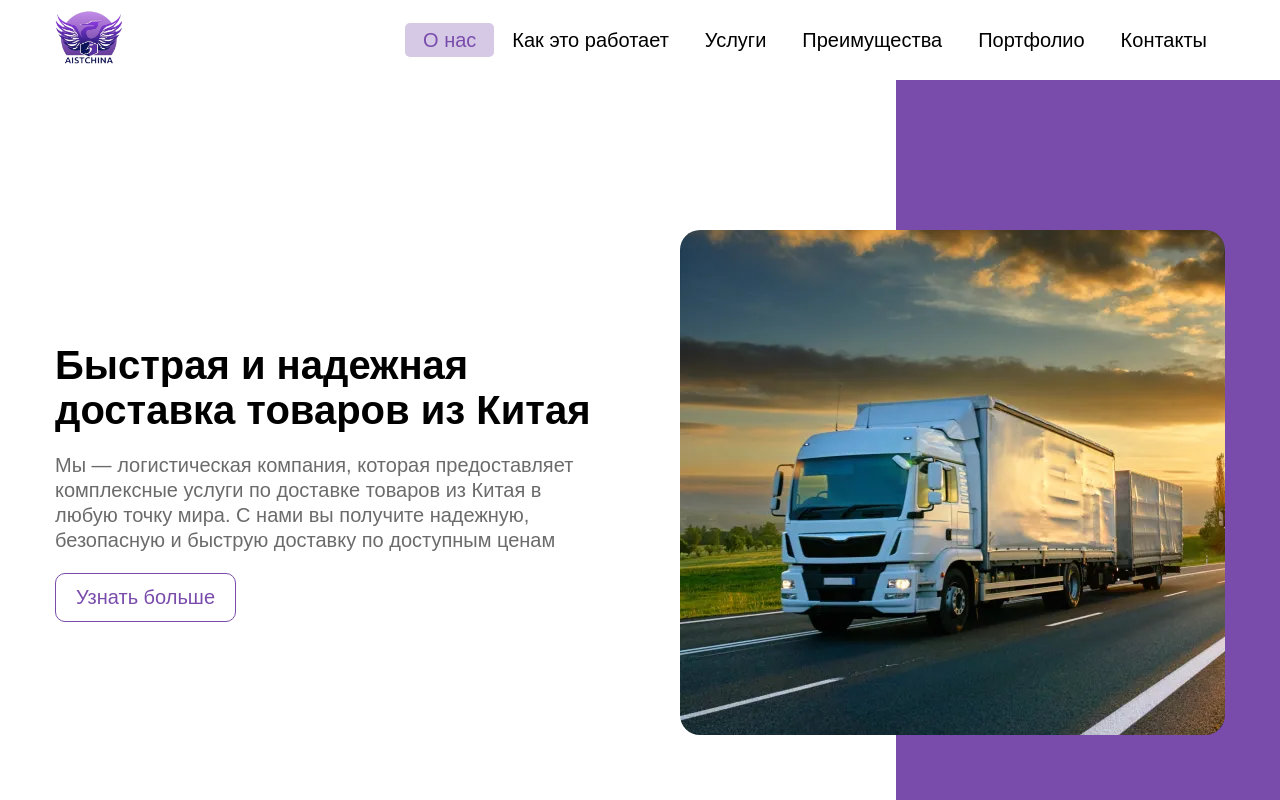
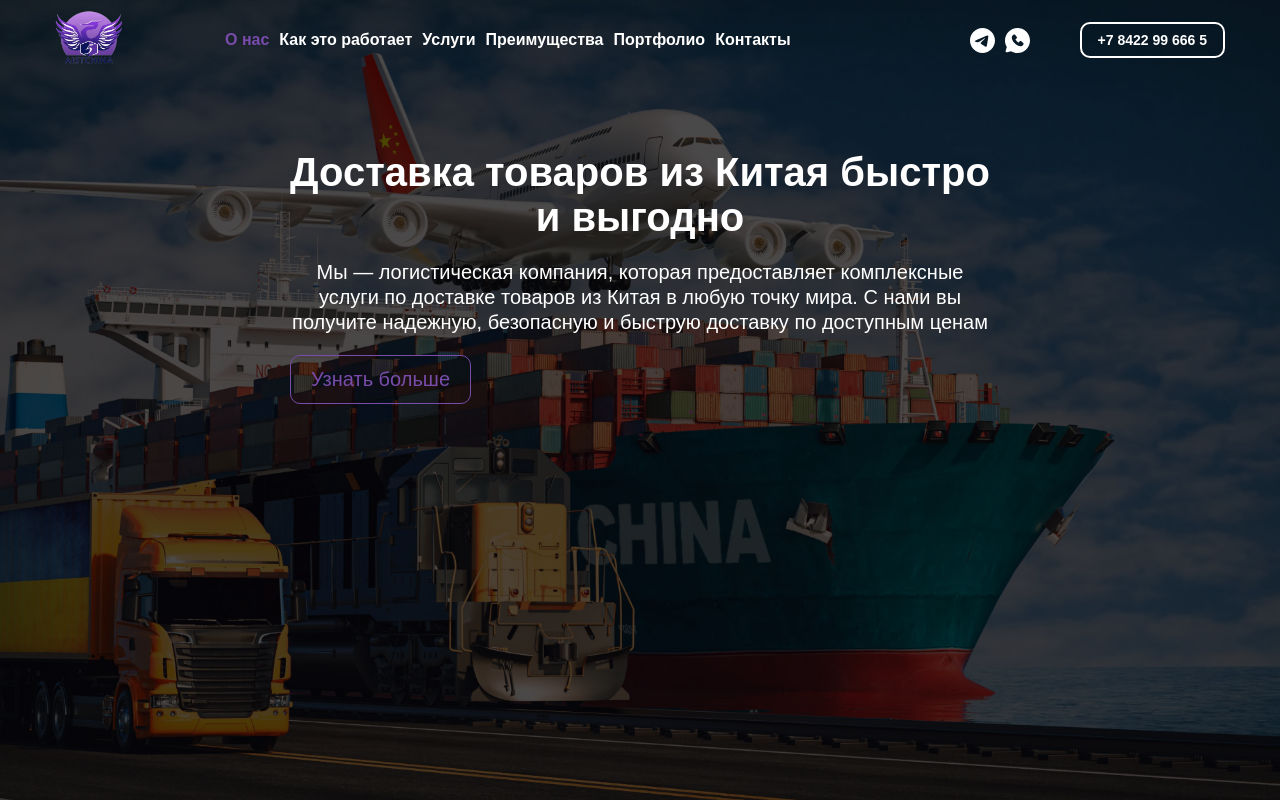
Before and after one commit to AntonYermakovich/aistchina, a plain HTML site: page index.html in a window 1280 px wide. Shown: the top 800 px of the page. Drawn offline with Linux system fonts and the light colour scheme; a web font is replaced by a local one.

Commit message:
new header

```diff
--- a/assets/css/scss/_default.scss
+++ b/assets/css/scss/_default.scss
@@ -1,6 +1,7 @@
 :root {
   --primary-color: #794cab;
   --second-color: #f9f9fb;
+  --primary-2: #263147;;
   --text-gray: #6b6b6c;
 }
 
--- a/assets/css/scss/_future.scss
+++ b/assets/css/scss/_future.scss
@@ -1,6 +1,6 @@
 .future {
-  margin-top: -70px;
   padding-bottom: 50px;
+  padding: 50px 0;
 
   &__container {
     position: relative;
--- a/assets/css/scss/_header.scss
+++ b/assets/css/scss/_header.scss
@@ -2,7 +2,7 @@
   height: 80px;
   position: sticky;
   top: 0;
-  background: #fff;
+  background: transparent;
   z-index: 5;
   transition: 0.15s;
 
@@ -61,13 +61,8 @@
     }
   }
 
-  &_sticky {
-    box-shadow: 0 0 5px rgba(0, 0, 0, 0.2);
-  }
-
   &__container {
     display: flex;
-    justify-content: space-between;
     align-items: center;
     height: 100%;
   }
@@ -85,22 +80,61 @@
 
   .menu {
     display: flex;
+    gap: 10px;
+    margin-left: 100px;
 
     &__link {
-      font-size: 20px;
-      color: #000;
+      font-size: 16px;
+      font-weight: 600;
+      color: #fff;
       transition: 0.15s;
-      padding: 6px 18px;
-      border-radius: 5px;
 
       &:hover,
       &_active {
         color: var(--primary-color);
       }
+    }
+  }
 
-      &_active {
-        background: rgb(121, 76, 171, 0.3);
+  .socials {
+    margin-left: auto;
+    display: flex;
+    gap: 10px;
+
+    &__link {
+      display: flex;
+
+      img {
+        width: 25px;
+        height: 25px;
+        transition: .15s;
+
+        &:hover {
+          opacity: .8;
+        }
       }
     }
   }
+
+  .number {
+    margin-left: 50px;
+    background: transparent;
+    border-radius: 10px;
+    padding: 8px 16px;
+    font-size: 14px;
+    font-weight: 600;
+    transition: .15s;
+    color: #fff;
+    border: 2px solid #fff;
+
+    &:hover {
+      background: #fff;
+      color: #000;
+    }
+  }
+
+  &_sticky {
+    box-shadow: 0 0 5px rgba(0, 0, 0, 0.2);
+    background: var(--primary-2);
+  }
 }
--- a/assets/css/scss/_hero.scss
+++ b/assets/css/scss/_hero.scss
@@ -1,29 +1,33 @@
 .hero {
-  padding: 150px 0;
+  padding: 150px 0 ;
   position: relative;
+  background: url('../img/bg-hero.webp') no-repeat bottom center / cover;
+  color: #fff;
+  height: 100vh;
+  z-index: 1;
+  margin-top: -80px;
 
   &::after {
-    content: "";
+    content: '';
     position: absolute;
     top: 0;
-    right: 0;
-    width: 30%;
+    left: 0;
+    width: 100%;
     height: 100%;
-    background: var(--primary-color);
+    background: rgba(0,0,0,.7);
     z-index: -1;
   }
 
   &__container {
-    display: grid;
-    grid-template-columns: repeat(2, 1fr);
-    gap: 80px;
-    place-items: center;
     height: 100%;
   }
 
   &__info {
     display: grid;
     gap: 20px;
+    max-width: 700px;
+    margin: 0 auto;
+    text-align: center;
 
     h1 {
       font-weight: 600;
@@ -33,6 +37,7 @@
     p {
       font-size: 20px;
       line-height: 25px;
+      color: #fff;
     }
 
     a {
@@ -40,11 +45,11 @@
     }
   }
 
-  &__img {
-    width: 100%;
-    height: 505px;
-    display: block;
-    background: url("../img/hero.webp") no-repeat left bottom;
-    border-radius: 20px;
-  }
+  // &__img {
+  //   width: 100%;
+  //   height: 505px;
+  //   display: block;
+  //   background: url("../img/hero.webp") no-repeat left bottom;
+  //   border-radius: 20px;
+  // }
 }
--- a/index.html
+++ b/index.html
@@ -40,6 +40,21 @@
           </li>
         </ul>
 
+        <ul class="socials">
+          <li class="socials__item">
+            <a href="" target="_blank" class="socials__link">
+              <img src="./assets/img/telegram.svg" alt="Icon">
+            </a>
+          </li>
+          <li class="socials__item">
+            <a href="" target="_blank" class="socials__link">
+              <img src="./assets/img/whatsapp.svg" alt="Icon">
+            </a>
+          </li>
+        </ul>
+
+        <a href="tel:+78422996665" target="_blank" class="number">+7 8422 99 666 5</a>
+
         <div class="header__icon ">
           <div class="burger"></div>
         </div>
@@ -49,7 +64,7 @@
     <section class="section hero" id="hero">
       <div class="hero__container container">
         <div class="hero__info">
-          <h1>Быстрая и надежная доставка товаров из Китая</h1>
+          <h1>Доставка товаров из Китая быстро и выгодно</h1>
           <p class="text">
             Мы — логистическая компания, которая предоставляет комплексные
             услуги по доставке товаров из Китая в любую точку мира. С нами вы
@@ -57,7 +72,7 @@
           </p>
           <a href="#works" class="btn">Узнать больше</a>
         </div>
-        <div class="hero__img"></div>
+        <!-- <div class="hero__img"></div> -->
       </div>
     </section>
 
@@ -552,7 +567,7 @@
               <img src="./assets/img/phone.webp" alt="Phone" />
               <div class="links__text">
                 <p>Телефон</p>
-                <a href="tel:+78422996665">+7 8422 99 666 5</a>
+                <a target="_blank" href="tel:+78422996665">+7 8422 99 666 5</a>
               </div>
             </div>
 
@@ -560,7 +575,7 @@
               <img src="./assets/img/mail.webp" alt="Mail" />
               <div class="links__text">
                 <p>E-mail</p>
-                <a href="mailto:info@pdv.ooo">info@pdv.ooo</a>
+                <a target="_blank" href="mailto:info@pdv.ooo">info@pdv.ooo</a>
               </div>
             </div>
 
@@ -568,7 +583,7 @@
               <img src="./assets/img/whatsapp.webp" alt="whatsapp" />
               <div class="links__text">
                 <p>Whatsapp</p>
-                <a href="tel:+861566695616">+86 158 666 95 616 </a>
+                <a target="_blank" href="https://api.whatsapp.com/send/?phone=8615866695616&text&type=phone_number&app_absent=0">+86 158 666 95 616</a>
               </div>
             </div>
           </div>
```
Also changed, not shown: assets/css/main.css, assets/img/bg-hero.webp (added), assets/img/telegram.svg (added), assets/img/whatsapp.svg (added), 2 other files.
